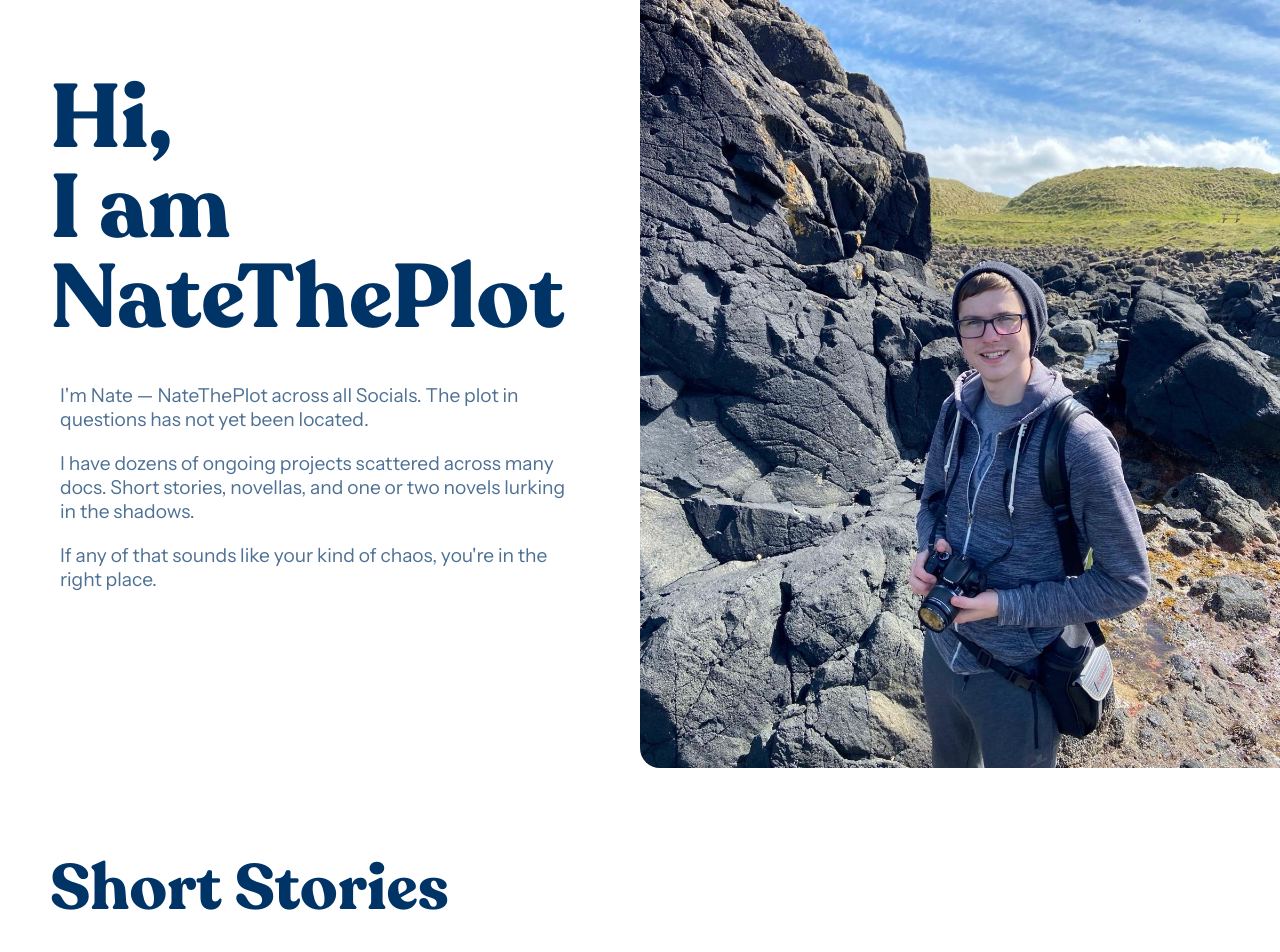
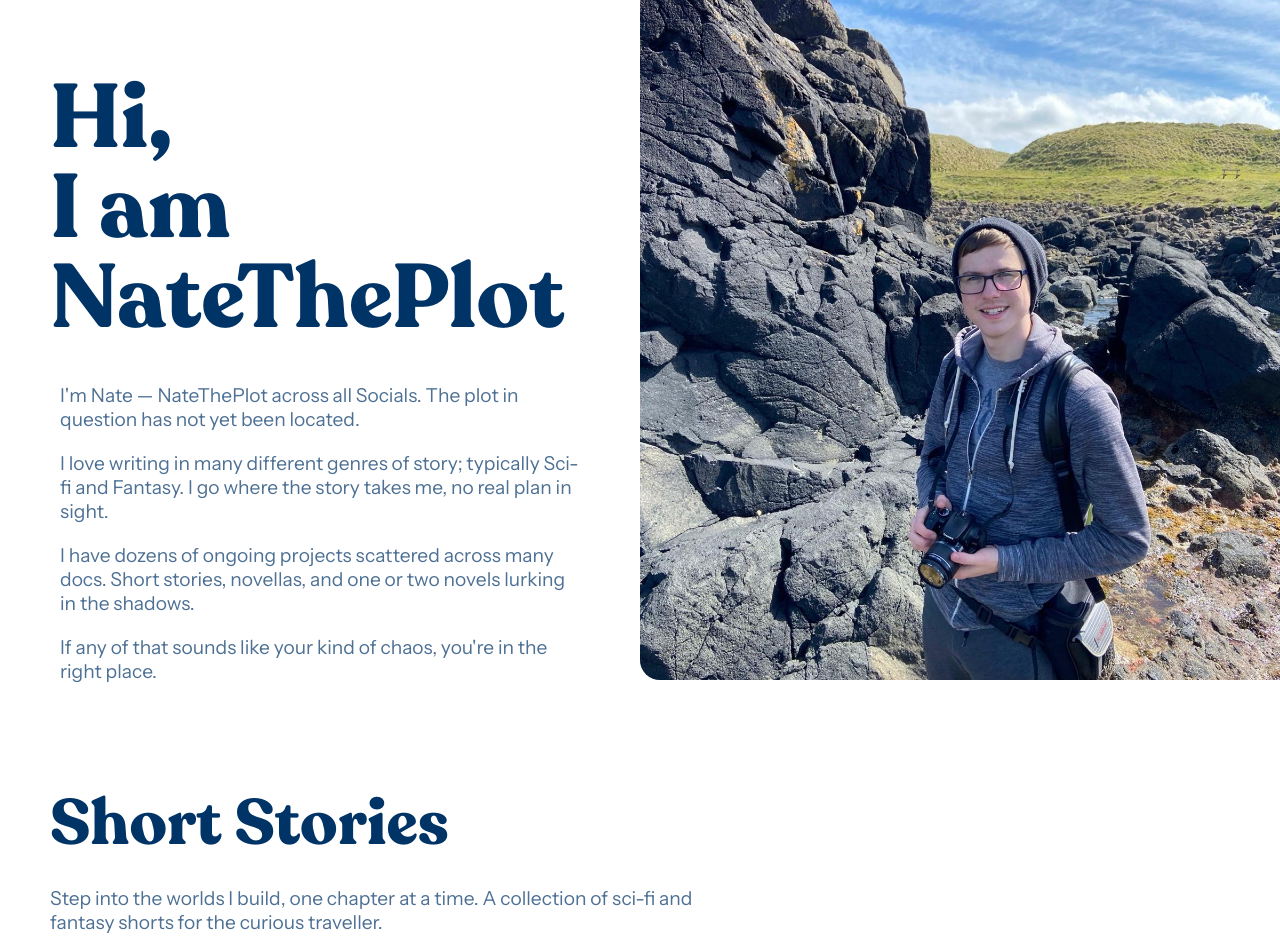
Before and after one commit to Nazza1996/book-publishing-platform, a PHP site: page / in a window 1280 px wide. Shown: the part 99-1051 px from the top of the page. Run offline with PHP 8.4, Linux system fonts and the light colour scheme.

Commit message:
Update bio text

```diff
--- a/index.html
+++ b/index.html
@@ -5,9 +5,9 @@
         <meta name="viewport" content="width=device-width, initial-scale=1.0">
         <meta http-equiv="X-UA-Compatible" content="ie=edge">
         <title>NateThePlot</title>
-        <link rel="stylesheet" href="./styles/index.css">
+        <link rel="stylesheet" href="./styles/index.css?v=1.0">
         <link rel="icon" href="./favicon.ico" type="image/x-icon">
-        <script type="module" src="./js/index.js"></script>
+        <script type="module" src="./js/index.js?v=1.0"></script>
     </head>
 
     <style>
@@ -35,7 +35,8 @@
             <div class="bio-container">
                 <div class="bio-content">
                     <h1 class="name">Hi,<br>I am<br>NateThePlot</h1>
-                    <h3>I'm Nate — NateThePlot across all Socials. The plot in questions has not yet been located.</h3>
+                    <h3>I'm Nate — NateThePlot across all Socials. The plot in question has not yet been located.</h3>
+                    <h3>I love writing in many different genres of story; typically Sci-fi and Fantasy. I go where the story takes me, no real plan in sight.</h3>
                     <h3>I have dozens of ongoing projects scattered across many docs. Short stories, novellas, and one or two novels lurking in the shadows.</h3>
                     <h3>If any of that sounds like your kind of chaos, you're in the right place.</h3>
                 </div>
--- a/styles/intro.css
+++ b/styles/intro.css
@@ -12,7 +12,7 @@
 .bio-container img {
     object-fit: cover;
     width: 100%;
-    height: clamp(200px, 60vw, 800px);
+    height: clamp(200px, 55vw, 85vh);
     border-radius: 0 0 0 20px;
 }
 
```
